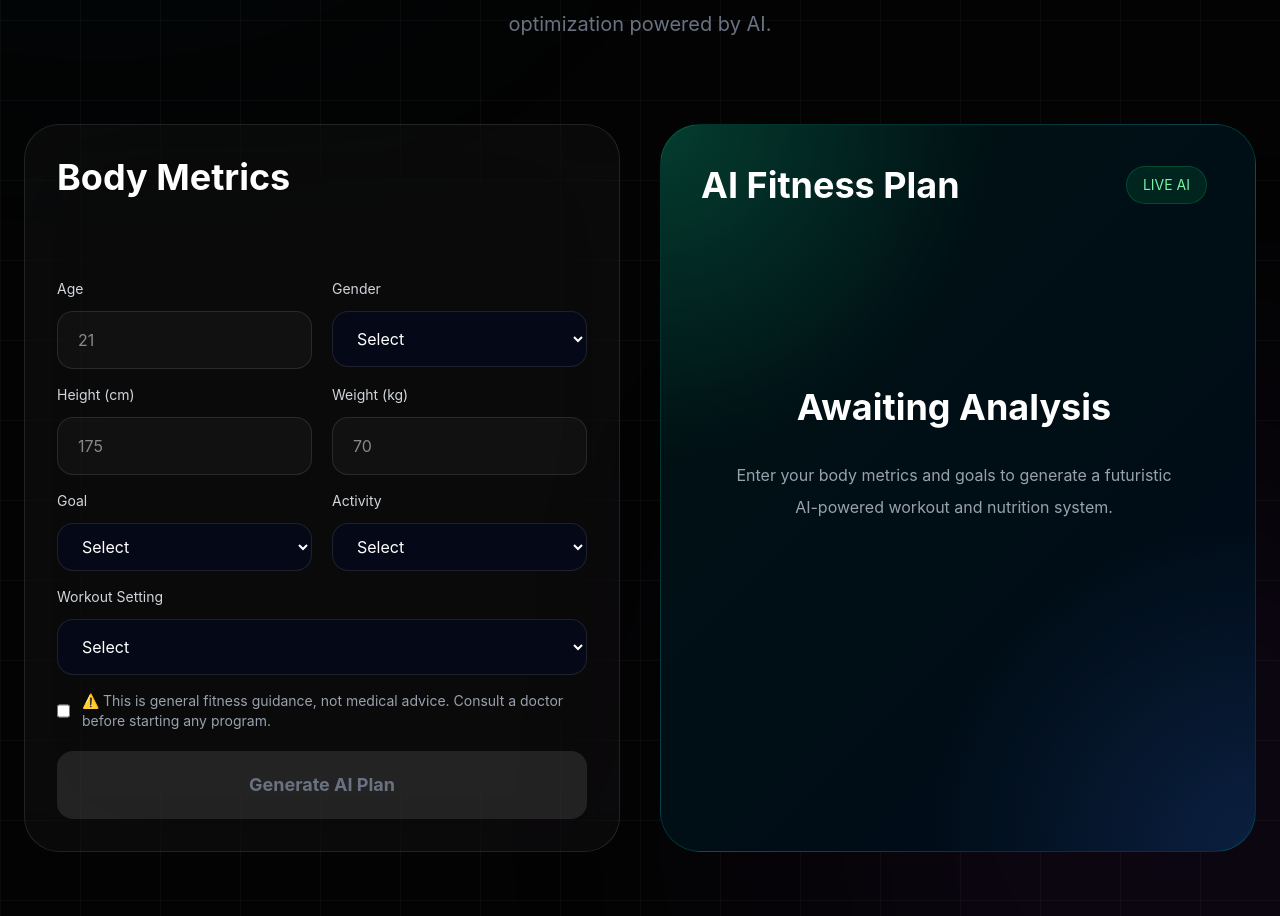
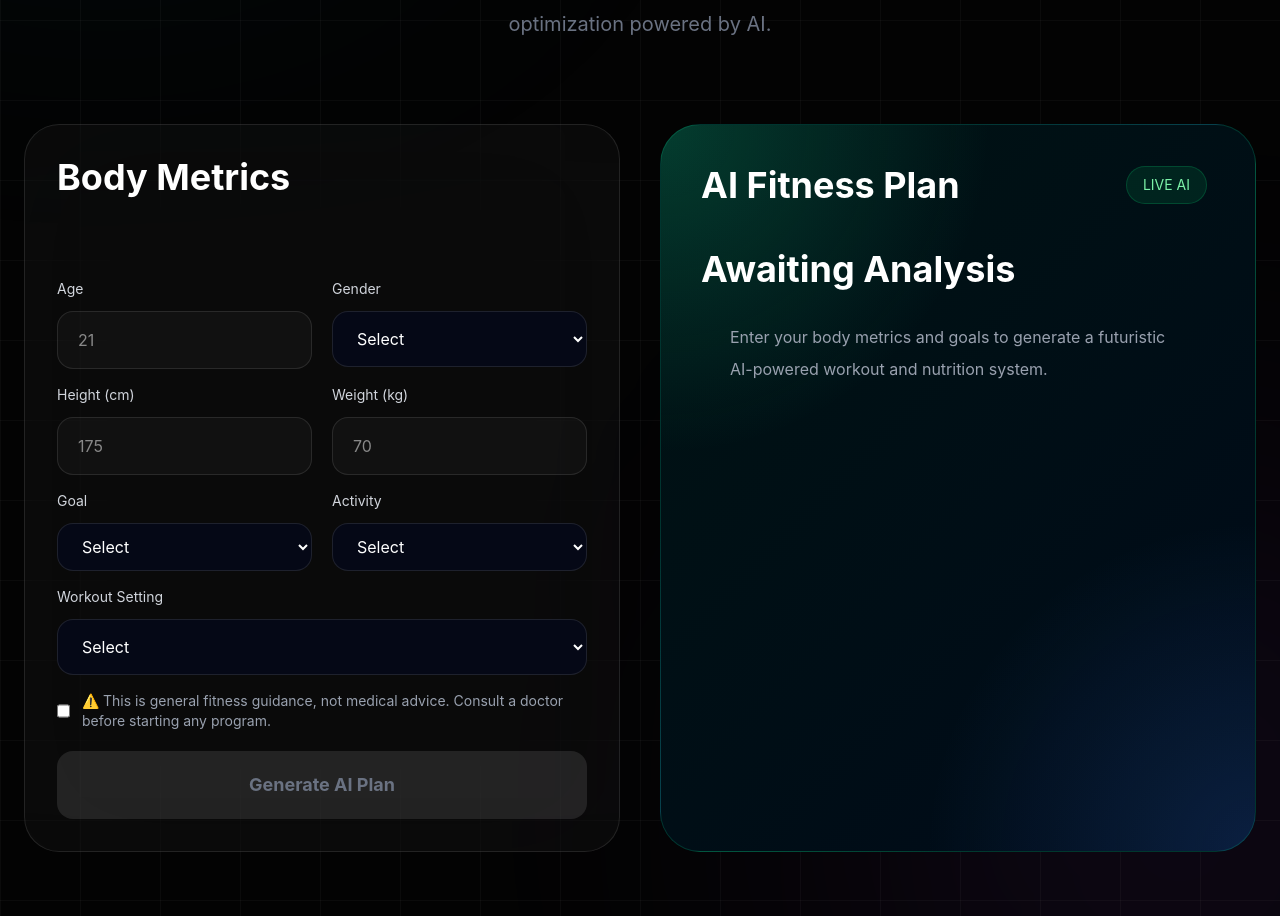
Before and after one commit to JayGathe56/Trimind_Ai, a React (Vite) app in the folder frontend-react/: page /fitness in a window 1280 px wide. Shown: the part 540-1456 px from the top of the page. Built offline with nearby package versions, Linux system fonts and the light colour scheme.

Commit message:
Fix fitness plan scrolling

```diff
--- a/frontend-react/src/pages/Fitness.jsx
+++ b/frontend-react/src/pages/Fitness.jsx
@@ -454,14 +454,14 @@ leading-none
         // > backdrop-blur-3xl bg-white/[0.03] border border-white/10 rounded-[35px] p-8 relative overflow-y-auto h-[89vh]"
 
         // className="bg-gradient-to-br from-emerald-500/20 via-cyan-500/10 to-transparent backdrop-blur-3xl border border-emerald-400/20 rounded-[40px] p-10 shadow-[0_0_100px_rgba(16,185,129,0.15)] overflow-y-auto h-[82vh]"
-        className="custom-scroll relative isolate overflow-y-auto overflow-x-hidden lg:h-[91vh] min-h-[500px] rounded-[40px] border border-emerald-400/20 bg-[radial-gradient(circle_at_top_left,rgba(16,185,129,0.25),transparent_35%),radial-gradient(circle_at_bottom_right,rgba(59,130,246,0.18),transparent_35%),linear-gradient(135deg,rgba(0,20,20,0.95),rgba(0,10,25,0.98))] backdrop-blur-3xl p-10"
+       className="relative isolate overflow-hidden h-[75vh] lg:h-[91vh] rounded-[40px] border border-emerald-400/20 bg-[radial-gradient(circle_at_top_left,rgba(16,185,129,0.25),transparent_35%),radial-gradient(circle_at_bottom_right,rgba(59,130,246,0.18),transparent_35%),linear-gradient(135deg,rgba(0,20,20,0.95),rgba(0,10,25,0.98))] backdrop-blur-3xl p-10"
         >
 
-        <div className="relative z-10 overflow-y-auto h-[100%] pr-2">
+       <div className="relative z-10 h-full pr-2">
 
             <div className="flex items-center justify-between">
 
-              <h2 className="text-4xl font-bold">
+              <h2 className="text-white text-4xl font-bold">
                 AI Fitness Plan
               </h2>
 
@@ -473,7 +473,7 @@ leading-none
 
             </div>
 
-           <div className="flex items-center justify-center min-h-[500px] text-center">
+           <div className="w-full">
 
   {loading ? (
 
@@ -489,13 +489,13 @@ leading-none
 
 ) : plan ? (
 
-  <div className="text-left w-full">
+  <div className="text-left w-full overflow-y-auto max-h-[55vh] lg:max-h-[70vh] pr-2 custom-scroll">
 
     <h3 className="text-4xl font-bold mb-8">
       Your AI Fitness Plan
     </h3>
 
-    <pre className="whitespace-pre-wrap text-gray-300 leading-8">
+    <pre className="whitespace-pre-wrap break-words text-gray-300 leading-8">
       {plan}
     </pre>
 
@@ -505,7 +505,7 @@ leading-none
 
   <div>
 
-    <h3 className="text-4xl font-bold">
+    <h3 className="text-4xl font-bold mt-11">
       Awaiting Analysis
     </h3>
 
```
